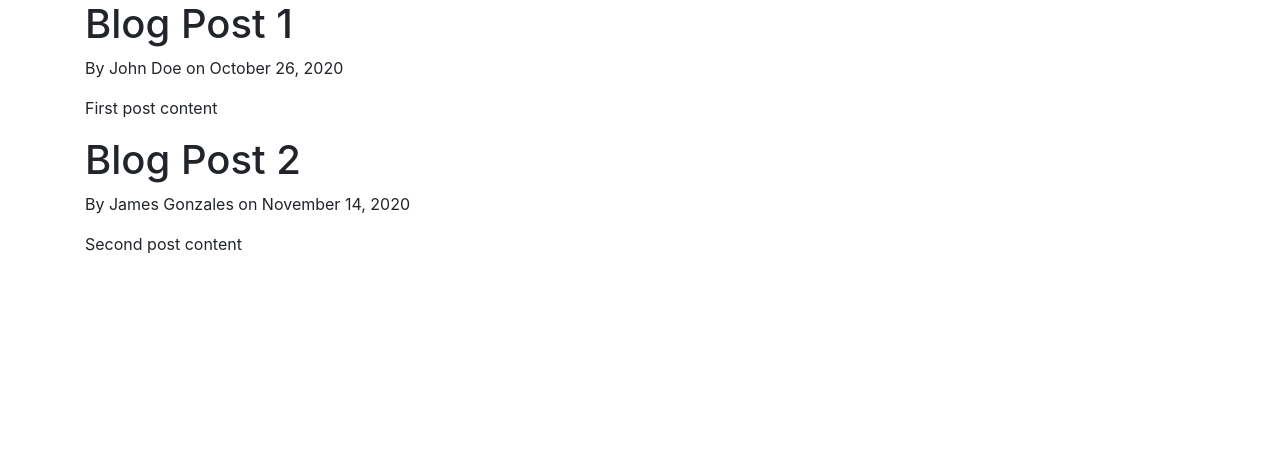
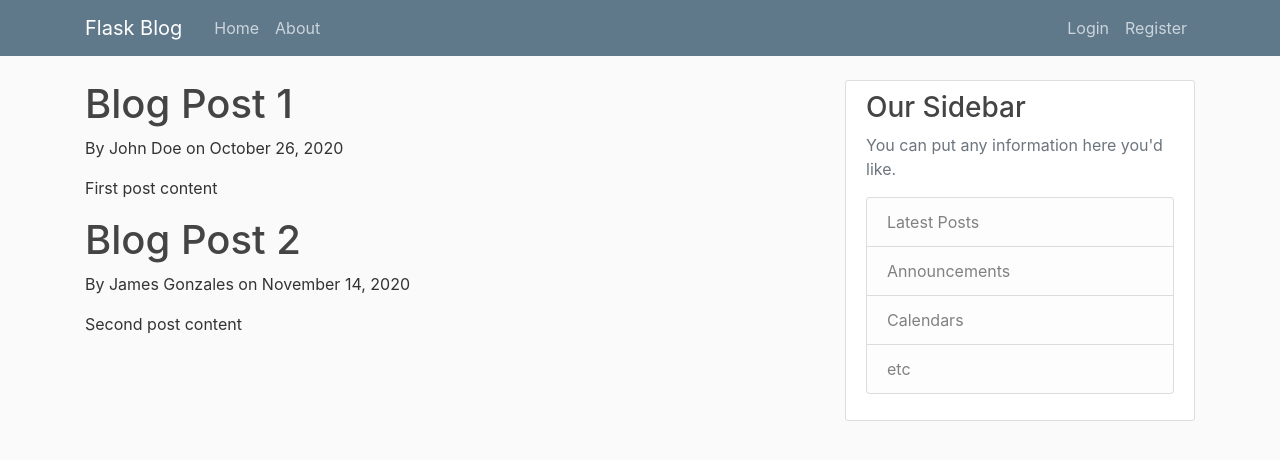
Before and after one commit to Y-EK/Flask_SQLAlchemy_Blog, a Flask app: page / in a window 1280 px wide. Shown: the top 460 px of the page. Run offline with Flask 2, Linux system fonts and the light colour scheme; some libraries are stand-ins or nearby versions.

Commit message:
update template

```diff
--- a/templates/layout.html
+++ b/templates/layout.html
@@ -7,25 +7,73 @@
     <meta name="viewport" content="width=device-width, initial-scale=1, shrink-to-fit=no">
 
     <!-- Bootstrap CSS -->
-    <link rel="stylesheet" href="https://stackpath.bootstrapcdn.com/bootstrap/4.3.1/css/bootstrap.min.css" integrity="sha384-ggOyR0iXCbMQv3Xipma34MD+dH/1fQ784/j6cY/iJTQUOhcWr7x9JvoRxT2MZw1T" crossorigin="anonymous">
+    <link rel="stylesheet" href="https://stackpath.bootstrapcdn.com/bootstrap/4.3.1/css/bootstrap.min.css"
+        integrity="sha384-ggOyR0iXCbMQv3Xipma34MD+dH/1fQ784/j6cY/iJTQUOhcWr7x9JvoRxT2MZw1T" crossorigin="anonymous">
+
+    <link rel="stylesheet" type="text/css" href= "{{ url_for('static', filename='main.css') }}">
 
     {% if title %}
-        <title>Flask Blog - {{ title }}</title>
+    <title>Flask Blog - {{ title }}</title>
     {% else %}
-        <title>Flask Blog</title>
+    <title>Flask Blog</title>
     {% endif %}
 </head>
 
 <body>
-    <div class="container">
-        {% block content %}{% endblock content %}
-    </div>
+    <header class="site-header">
+        <nav class="navbar navbar-expand-md navbar-dark bg-steel fixed-top">
+            <div class="container">
+                <a class="navbar-brand mr-4" href="/">Flask Blog</a>
+                <button class="navbar-toggler" type="button" data-toggle="collapse" data-target="#navbarToggle"
+                    aria-controls="navbarToggle" aria-expanded="false" aria-label="Toggle navigation">
+                    <span class="navbar-toggler-icon"></span>
+                </button>
+                <div class="collapse navbar-collapse" id="navbarToggle">
+                    <div class="navbar-nav mr-auto">
+                        <a class="nav-item nav-link" href="/">Home</a>
+                        <a class="nav-item nav-link" href="/about">About</a>
+                    </div>
+                    <!-- Navbar Right Side -->
+                    <div class="navbar-nav">
+                        <a class="nav-item nav-link" href="/login">Login</a>
+                        <a class="nav-item nav-link" href="/register">Register</a>
+                    </div>
+                </div>
+            </div>
+        </nav>
+    </header>
+    <main role="main" class="container">
+        <div class="row">
+            <div class="col-md-8">
+                {% block content %}{% endblock content %}
+            </div>
+            <div class="col-md-4">
+                <div class="content-section">
+                    <h3>Our Sidebar</h3>
+                    <p class='text-muted'>You can put any information here you'd like.
+                    <ul class="list-group">
+                        <li class="list-group-item list-group-item-light">Latest Posts</li>
+                        <li class="list-group-item list-group-item-light">Announcements</li>
+                        <li class="list-group-item list-group-item-light">Calendars</li>
+                        <li class="list-group-item list-group-item-light">etc</li>
+                    </ul>
+                    </p>
+                </div>
+            </div>
+        </div>
+    </main>
 
     <!-- Optional JavaScript -->
     <!-- jQuery first, then Popper.js, then Bootstrap JS -->
-    <script src="https://code.jquery.com/jquery-3.3.1.slim.min.js" integrity="sha384-q8i/X+965DzO0rT7abK41JStQIAqVgRVzpbzo5smXKp4YfRvH+8abtTE1Pi6jizo" crossorigin="anonymous"></script>
-    <script src="https://cdnjs.cloudflare.com/ajax/libs/popper.js/1.14.7/umd/popper.min.js" integrity="sha384-UO2eT0CpHqdSJQ6hJty5KVphtPhzWj9WO1clHTMGa3JDZwrnQq4sF86dIHNDz0W1" crossorigin="anonymous"></script>
-    <script src="https://stackpath.bootstrapcdn.com/bootstrap/4.3.1/js/bootstrap.min.js" integrity="sha384-JjSmVgyd0p3pXB1rRibZUAYoIIy6OrQ6VrjIEaFf/nJGzIxFDsf4x0xIM+B07jRM" crossorigin="anonymous"></script>
+    <script src="https://code.jquery.com/jquery-3.3.1.slim.min.js"
+        integrity="sha384-q8i/X+965DzO0rT7abK41JStQIAqVgRVzpbzo5smXKp4YfRvH+8abtTE1Pi6jizo"
+        crossorigin="anonymous"></script>
+    <script src="https://cdnjs.cloudflare.com/ajax/libs/popper.js/1.14.7/umd/popper.min.js"
+        integrity="sha384-UO2eT0CpHqdSJQ6hJty5KVphtPhzWj9WO1clHTMGa3JDZwrnQq4sF86dIHNDz0W1"
+        crossorigin="anonymous"></script>
+    <script src="https://stackpath.bootstrapcdn.com/bootstrap/4.3.1/js/bootstrap.min.js"
+        integrity="sha384-JjSmVgyd0p3pXB1rRibZUAYoIIy6OrQ6VrjIEaFf/nJGzIxFDsf4x0xIM+B07jRM"
+        crossorigin="anonymous"></script>
 </body>
 
 </html>
```
